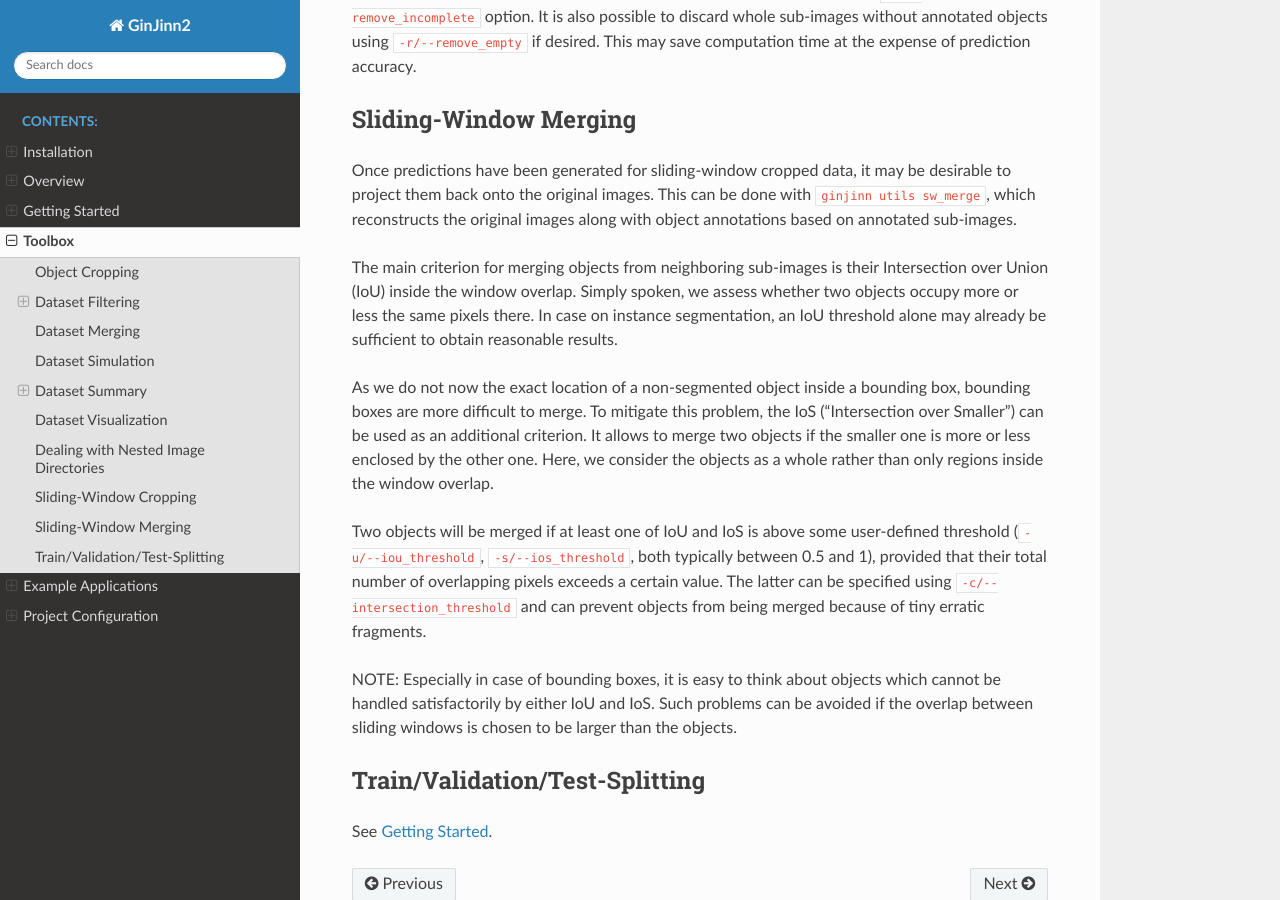
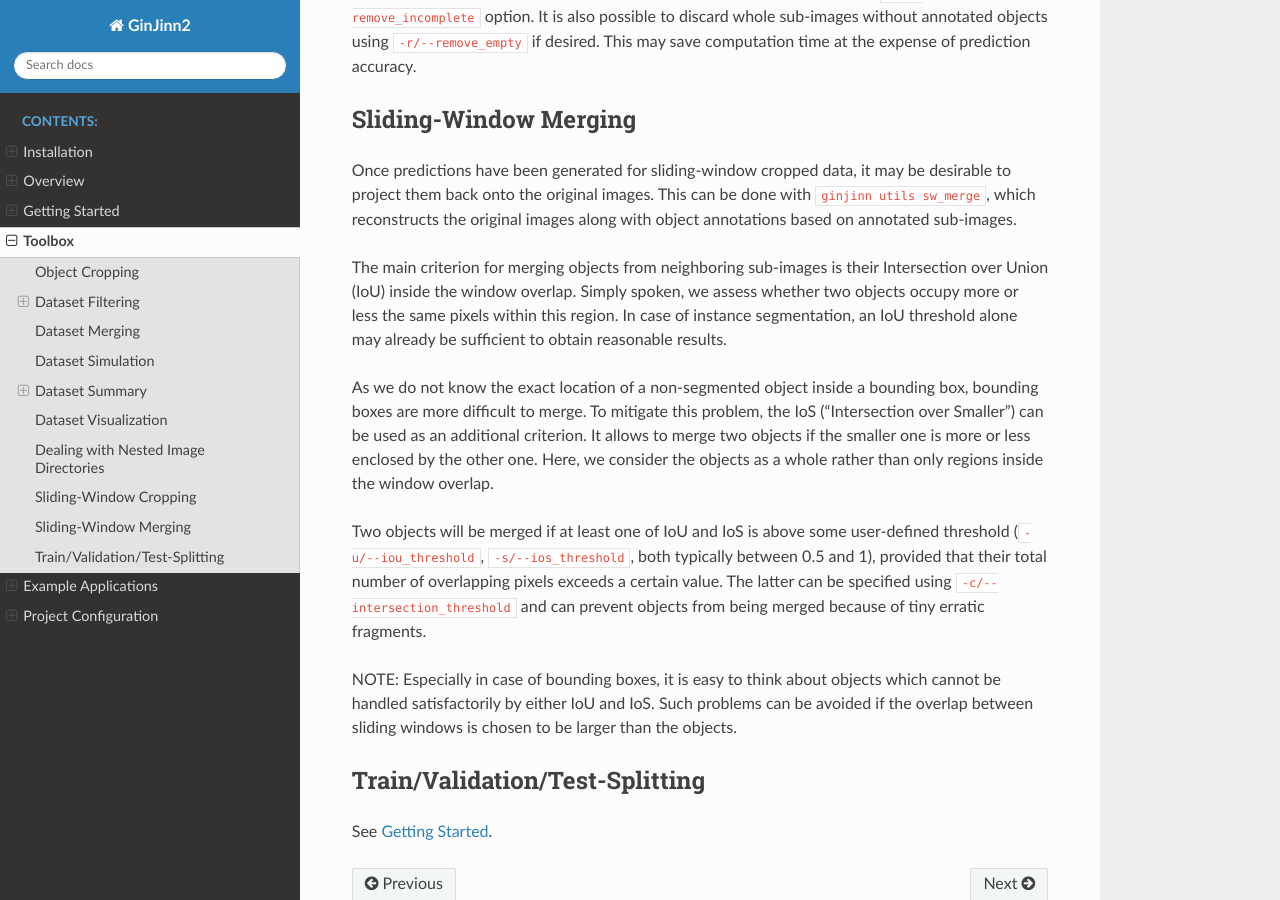
Before and after one commit to AGOberprieler/GinJinn2, a Sphinx documentation site: the page built from docs/4-toolbox.rst, in a window 1280 px wide and 900 px high, scrolled down 5999 px. Built offline with Sphinx 7.4.7 and the Read the Docs theme 2.0.0, drawn with Linux system fonts in a browser that asks for light colours; some of the changed text lies outside the part shown.

Commit message:
doc fixes

```diff
--- a/docs/4-toolbox.rst
+++ b/docs/4-toolbox.rst
@@ -3,14 +3,14 @@
 Toolbox
 =======
 
-The essential tools for working with `Detectron2 <https://github.com/facebookresearch/detectron2>`_'s object detection models, i.e. ``ginjinn new``, ``ginjinn train``, ``ginjinn evaluate``, and ``ginjinn predict``, have already been introduced under :doc:`Getting Started <3-getting_started>`.
+The essential tools for working with `Detectron2 <https://github.com/facebookresearch/detectron2>`_'s object detection models, i.e. ``ginjinn new``, ``ginjinn train``, ``ginjinn evaluate``, and ``ginjinn predict``, have already been introduced in :doc:`Getting Started <3-getting_started>`.
 Here, we give an overview over additional functionality provided by GinJinn2.
 For command-specific details, please also have a look at the corresponding help pages.
 
 Object Cropping
 ---------------
 
-Sometimes it is necessary to crop objects from the images on which they are annotated.
+Sometimes it is necessary to crop annotated objects from the corresponding images.
 GinJinn2 provides such functionality in two ways:
 
 #.  Arbitrary COCO datasets consisting of an annotation file and an image directory can be cropped using the ``ginjinn utils crop`` command. In this case, a new annotation file referring to the cropped sub-images will be created as well.
@@ -261,10 +261,10 @@ Once predictions have been generated for sliding-window cropped data, it may be
 This can be done with ``ginjinn utils sw_merge``, which reconstructs the original images along with object annotations based on annotated sub-images.
 
 The main criterion for merging objects from neighboring sub-images is their Intersection over Union (IoU) inside the window overlap.
-Simply spoken, we assess whether two objects occupy more or less the same pixels there.
-In case on instance segmentation, an IoU threshold alone may already be sufficient to obtain reasonable results.
+Simply spoken, we assess whether two objects occupy more or less the same pixels within this region.
+In case of instance segmentation, an IoU threshold alone may already be sufficient to obtain reasonable results.
 
-As we do not now the exact location of a non-segmented object inside a bounding box, bounding boxes are more difficult to merge.
+As we do not know the exact location of a non-segmented object inside a bounding box, bounding boxes are more difficult to merge.
 To mitigate this problem, the IoS ("Intersection over Smaller") can be used as an additional criterion.
 It allows to merge two objects if the smaller one is more or less enclosed by the other one.
 Here, we consider the objects as a whole rather than only regions inside the window overlap.
```
Also changed, not shown: other parts of docs/4-toolbox.rst (+2 -2 lines).
